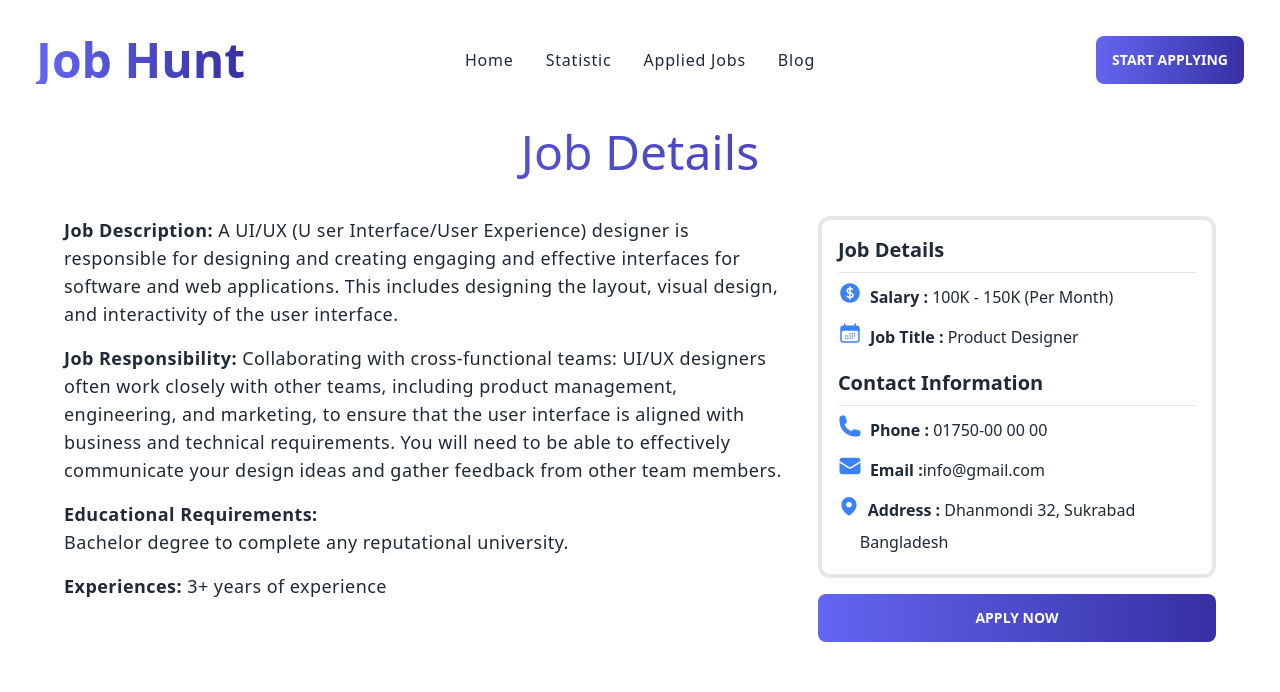
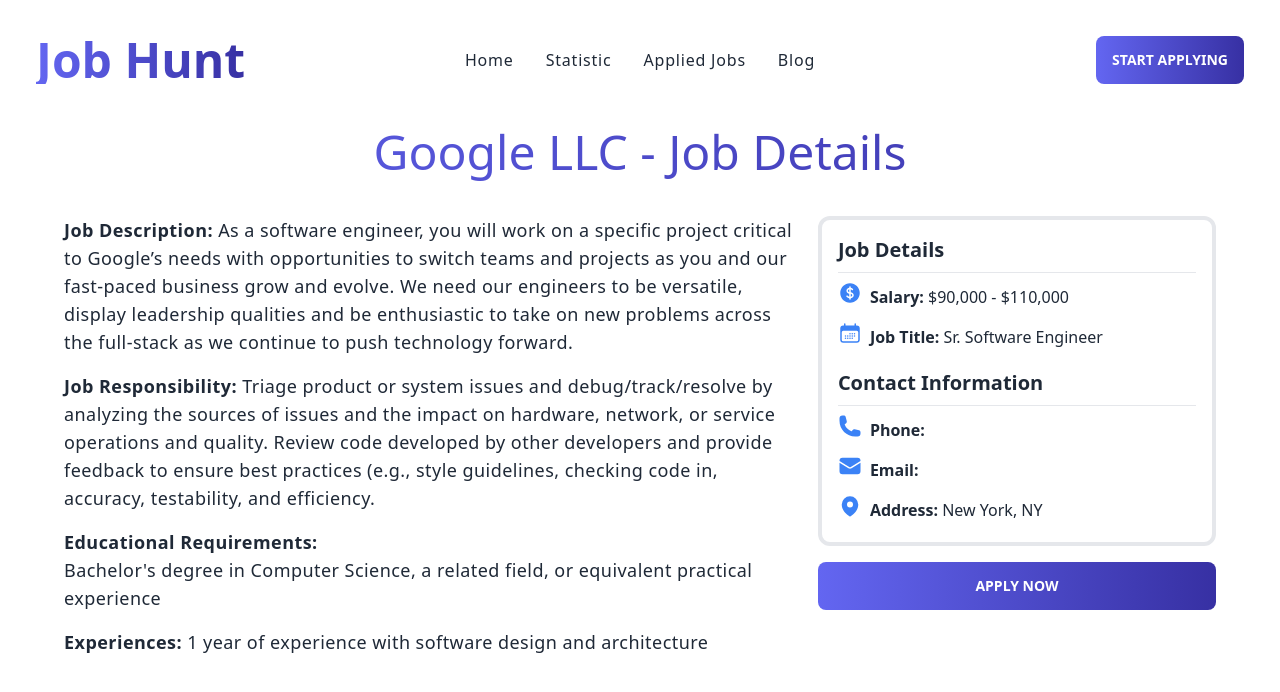
Before and after one commit to nirjhorsaha/Job_Hunt, a React (Vite) app: page /details/1 in a window 1280 px wide. Shown: the top 692 px of the page. Built offline with nearby package versions, Linux system fonts and the light colour scheme.

Commit message:
dynamically data set inside single job details

```diff
--- a/src/Components/JobDetails/JobDetails.jsx
+++ b/src/Components/JobDetails/JobDetails.jsx
@@ -1,47 +1,39 @@
 import React, { useEffect, useState } from 'react';
 import { CurrencyDollarIcon, CalendarDaysIcon, PhoneIcon, EnvelopeIcon, MapPinIcon } from '@heroicons/react/24/solid'
-import { useLoaderData, useParams } from 'react-router-dom';
+import { useParams } from 'react-router-dom';
 
 const JobDetails = () => {
-    const dynamic = useParams();
-    console.log(dynamic.id);
-
-    // const detailss = useLoaderData();
-    // setDetails(detailss);
+    const id = useParams();
 
     const [details, setDetails] = useState({});
-    // useEffect(() => {
-    //     fetch(`/company.json/${dynamic.id}`)
-    //         .then(response => response.json())
-    //         .then(data => console.log(data))
-    // }, [])
-    // console.log(details);
 
-    // useEffect(() => {
-    //     if (detailss) {
-    //         const detailsData = detailss.find(dt => dt.id === id)
-    //         setDetails(detailsData);
-    //         // console.log(detailsData);
-    //    }
-    // }, [])
-    // // console.log(details);
+    useEffect(() => {
+        fetch('/company.json')
+            .then(response => response.json())
+            .then(data => {
+                const all = data?.find(d => d.id == id.id)
+                setDetails(all)
+            })
+    }, [])
+    console.log(details.contact_information);
+    // const [job_description, job_responsibility, educational_requirements, experiences, salary, job_title, location] = details;
+
 
     return (
         <div >
-            <h1 className='text-5xl text-center bg-gradient-to-r from-indigo-500 to-indigo-800 bg-clip-text text-transparent p-2 mb-8'>Job Details</h1>
-
+            <h1 className='text-5xl text-center bg-gradient-to-r from-indigo-500 to-indigo-800 bg-clip-text text-transparent p-2 mb-8'>{details.company_name} - Job Details</h1>
             <div className='md:flex px-16 gap-6'>
                 <div className="left w-11/12 text-lg">
                     <h1 className='tracking-wide'>
-                        <span className='font-bold'>Job Description:</span> A UI/UX (U ser Interface/User Experience) designer is responsible for designing and creating engaging and effective interfaces for software and web applications. This includes designing the layout, visual design, and interactivity of the user interface.</h1>
+                        <span className='font-bold'>Job Description: </span>{details.job_description }</h1>
                     <h1 className='mt-4 tracking-wide'>
-                        <span className='font-bold '>Job Responsibility:</span> Collaborating with cross-functional teams: UI/UX designers often work closely with other teams, including product management, engineering, and marketing, to ensure that the user interface is aligned with business and technical requirements. You will need to be able to effectively communicate your design ideas and gather feedback from other team members.
+                        <span className='font-bold '>Job Responsibility:</span> {details.job_responsibility}
                     </h1>
                     <h1 className='font-bold mt-4 tracking-wide'>Educational Requirements:</h1>
-                    <p className='tracking-wide'>Bachelor degree to complete any reputational university.</p>
+                    <p className='tracking-wide'>{details.educational_requirements}</p>
                     <h1 className='my-4 tracking-wide
 '>
-                        <span className='font-bold '>Experiences:</span> 3+ years of experience
+                        <span className='font-bold '>Experiences:</span> {details.experiences}
                     </h1>
                 </div>
                 <div className='md:w-2/4'>
@@ -50,15 +42,15 @@ const JobDetails = () => {
                         <hr />
                         <p className='flex mt-2'> <CurrencyDollarIcon className="h-6 w-6 text-blue-500" />
                             <div>
-                                <span className='font-bold ml-2 '>Salary : </span>
-                                100K - 150K (Per Month)
+                                <span className='font-bold ml-2 '>Salary: </span>
+                                {details.salary}
                             </div>
                         </p>
                         <p className='flex mt-2' >
                             <CalendarDaysIcon className="h-6 w-6 text-blue-500" />
                             <div>
-                                <span className='font-bold ml-2'>Job Title : </span>
-                                Product Designer
+                                <span className='font-bold ml-2'>Job Title: </span>
+                                {details.job_title}
                             </div>
                         </p>
 
@@ -66,22 +58,21 @@ const JobDetails = () => {
                         <hr />
                         <p className='flex mt-2'><PhoneIcon className="h-6 w-6 text-blue-500" />
                             <div>
-                                <span className='font-bold ml-2'>Phone : </span>
-                                01750-00 00 00
+                                <span className='font-bold ml-2'>Phone: </span>
+
                             </div>
                         </p>
                         <p className='flex mt-2'><EnvelopeIcon className="h-6 w-6 text-blue-500" />
                             <div>
-                                <span className='font-bold ml-2'>Email :</span>
-                                info@gmail.com
+                                <span className='font-bold ml-2'>Email:</span>
+
                             </div>
                         </p>
 
                         <p className='flex mt-2'> <MapPinIcon className="h-6 w-6 text-blue-500" />
                             <div>
-                                <span className='font-bold ml-2'>Address :  </span>
-                                Dhanmondi 32, Sukrabad
-                                Bangladesh
+                                <span className='font-bold ml-2'>Address:  </span>
+                                {details.location}
                             </div>
                         </p>
                     </div>
```
